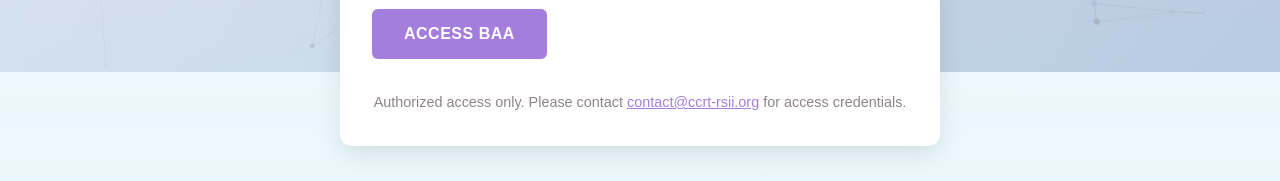
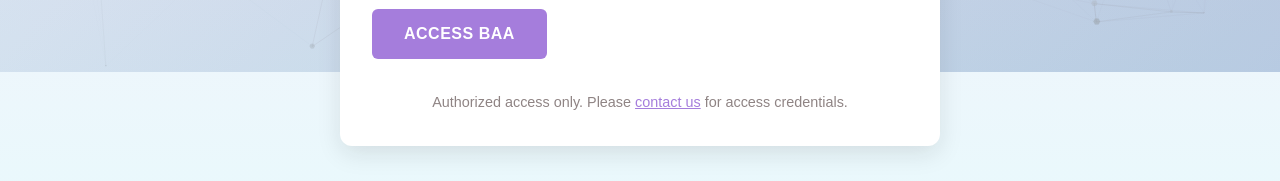
Before and after one commit to Oonah-Buist/ccrt-rsii, a plain HTML site: page baa.html in a window 1280 px wide. Shown: the part 728-909 px from the top of the page. Drawn offline with nearby package versions, Linux system fonts and the light colour scheme.

Commit message:
BAA contact edit

```diff
--- a/baa.html
+++ b/baa.html
@@ -56,8 +56,7 @@
 
                     <div style="text-align: center; margin-top: 2rem;">
                         <p style="color: var(--grey); font-size: 0.9rem;">
-                            Authorized access only. Please contact
-                            <a href="mailto:contact@ccrt-rsii.org" style="color: var(--purple);">contact@ccrt-rsii.org</a>
+                            Authorized access only. Please <a href="contact.html" style="color: var(--purple);">contact us</a>
                             for access credentials.
                         </p>
                     </div>
```
